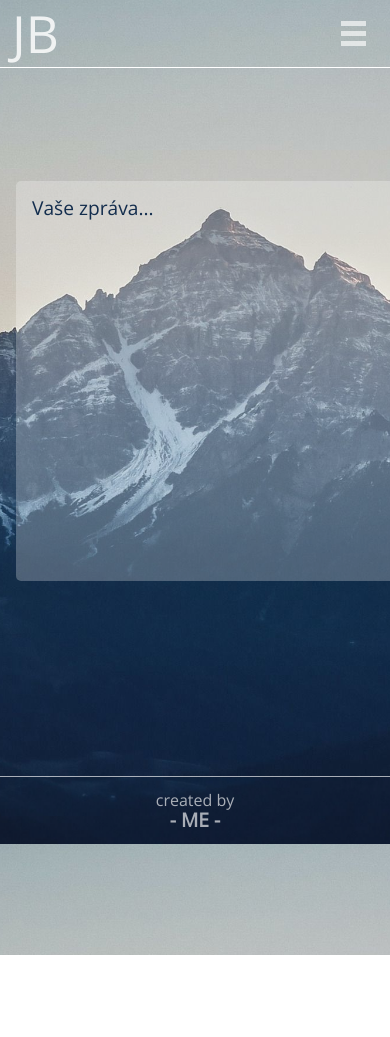
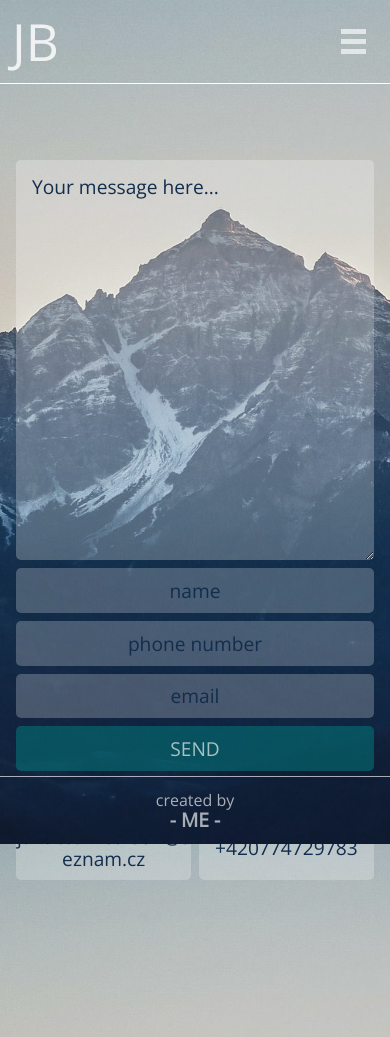
Before and after one commit to I-IAMBATMAN-N/PersonalWebPage, a plain HTML site: page CZE/contact.html in a window 390 px wide. Before the commit the page ends 955 px from the top, so only its background shows below. Drawn offline with Linux system fonts and the light colour scheme.

Commit message:
fixing contact.html, contact.css
fixing incorrect contact page coding causing wrong mobile responsivity

style.css, project.css
- changing heading color

contact.html
- deleting contactText <p> tag
     - adjusting contact.css accordingly

```diff
--- a/CZE/contact.html
+++ b/CZE/contact.html
@@ -43,27 +43,26 @@
             </div>
         </header>
         <!--==================================== CONTENT ==================================== -->
-        <div class="container contactPage">
-            <div class="contact-content">
+        <div class="container">
+            <div class="formContainer">
                 <form onsubmit="sendEmail(); reset();">
-                    <div class="textarea-content">
-                        <textarea name="textarea" id="textarea" cols="30" rows="20" placeholder="Vaše zpráva..." required></textarea>
+                    <textarea name="textarea" id="textarea" cols="30" rows="20" placeholder="Your message here..." required></textarea>
                     <div class="input-types">
-                                <input type="text" id="name" placeholder="jméno" required>
-                                <input type="tel" id="number" placeholder="telefonní číslo" required>
-                                <input type="email" id="email" placeholder="e-mail" required>
+                            <input type="text" id="name" placeholder="name" required>
+                            <input type="tel" id="number" placeholder="phone number" required>
+                            <input type="email" id="email" placeholder="email" required>
                     </div>
                     <button type="submit">Send</button>
                 </form>
+            </div>
             <div class="contact-links">
                 <div class="contactLink email">
                     <h3>e-mail</h3>
-                        <a href="mailto:jakub.briza.1992@seznam.cz"><p class="contactText">jakub.briza.1992@seznam.cz</p></a>
+                    <a href="mailto:jakub.briza.1992@seznam.cz">jakub.briza.1992@seznam.cz</a>
                 </div>
                 <div class="contactLink number">
-                        <h3>Telefonní číslo</h3>
-                        <a href="phone:+420774729783"><p class="contactText">+420774729783</p></a>
-                    </div>
+                    <h3>Phone</h3>
+                    <a href="tel:+420774729783">+420774729783</a>
                 </div>
             </div>
         </div>
--- a/contact.css
+++ b/contact.css
@@ -2,14 +2,39 @@
     color: #132D4D;
     opacity: 1;
 }
-.contact-content{
-    margin-top: 37rem;
+.formContainer{
+    width: 100%;
     display: flex;
     flex-direction: column;
     align-items: center;
     justify-content: center;
+}
+form{
     width: 100%;
-    position: absolute;
+    max-width: 700px;
+    display: flex;
+    flex-direction: column;
+    margin-left: auto;
+    margin-right: auto;
+}
+textarea{
+    width: 100%;
+    max-width: 700px;
+    height: 400px;
+    max-height: 1000px;
+    overflow: none;
+    padding: 1rem;
+    color: #132D4D;
+    background-color: rgba(255, 255, 255, 0.23);
+    font-size:120%;
+    border: none;
+    border-radius: 5px;
+    margin-left: auto;
+    margin-right: auto;
+    left: 0;
+    right: 0;
+    opacity: 0;
+    transition: 1s ease;
 }
 .input-types{
     display: flex;
@@ -19,6 +44,8 @@
     height: 4rem;
     width: 100%;
     max-width: 700px;
+    margin-left: auto;
+    margin-right: auto;
 }
 input{
     width: 32%;
@@ -31,96 +58,45 @@ input{
     background-color: rgba(255, 255, 255, 0.23);
     border-radius: 5px;
     color: #132D4D;
-    font-size: 1.2rem;
+    font-size:120%;
     opacity: 0;
     transition: 1s ease;
 }
 #name, #number, #email {
     text-align: center;
 }
-.contacts{
-    position: absolute;
-    display: flex;
-    flex-direction: row;
-    width: 100%;
-    margin-left: auto;
-    margin-right: auto;
-    left: 0;
-    right: 0;
-}
-form{
-    width: 100%;
-    margin-left: auto;
-    margin-right: auto;
-    left: 0;
-    right: 0;
-}
-.textarea-content{
-    width: 100%;
-    height: 100%;
-    max-width: 960px;
-    display: flex;
-    flex-direction: column;
-    justify-content: space-between;
-    align-items: center;
-    margin-top: -23rem;
-    margin-left: auto;
-    margin-right: auto;
-    left: 0;
-    right: 0;
-    color: white;
-}
-textarea{
-    overflow: none;
-    padding: 1rem;
-    color: #132D4D;
-    background-color: rgba(255, 255, 255, 0.23);
-    width: 100%;
-    height: 400px;
-    max-width: 700px;
-    max-height: 1000px;
-    font-size:1.2rem;
-    border: none;
-    border-radius: 5px;
-    margin-left: auto;
-    margin-right: auto;
-    left: 0;
-    right: 0;
-    opacity: 0;
-    transition: 1s ease;
-}
 button{
-    margin: 1.2rem;
+    margin: 0.5rem auto;
     color: rgba(255, 255, 255, 0.644);
     background-color: rgba(0, 128, 128, 0.5);
     box-shadow: none;
     border: none;
-    width: 73.5%;
+    width: 100%;
+    max-width: 700px;
     height: 3rem;
     border-radius: 5px;
     transition: 0.8s ease;
     text-transform: uppercase;
-    font-size: 1.2rem;
+    font-size:120%;
     margin-left: auto;
     margin-right: auto;
-    left: 0;
-    right: 0;
     opacity: 0;
     transition: 1s ease;
+    margin-top: 1rem;
 }
 button:hover{
     cursor: pointer;
 }
 .contact-links{
+    width: 100%;
+    max-width: 700px;
     display: flex;
     flex-direction: row;
     justify-content: space-between;
-    width: 100%;
-    max-width: 700px;
+    align-items: center;
+    margin-top: 1rem;
     margin-left: auto;
     margin-right: auto;
-    left: 0;
-    right: 0;
 }
 .contactLink{
     display: flex;
@@ -140,19 +116,21 @@ button:hover{
     flex-direction: row;
     justify-content: center;
     align-items: center;
-    font-size: 1.5rem;
+    font-size: 150%;
     margin: 0;
     color: #132D4D;
     border-bottom: dotted 1px #132D4D;
 }
 .contactLink a{
+    height: 100%;
     width: 100%;
-    height: 100%;
+    display: flex;
+    flex-direction: column;
+    justify-content: center;
+    text-align: center;
+    margin-left: auto;
+    margin-right: auto;
     font-size: 1.2rem;
-    display: flex;
-    flex-direction: row;
-    justify-content: center;
-    align-items: center;
     color: #132D4D;
 }
 .contactLink a:hover{
@@ -170,17 +148,16 @@ button:hover{
     opacity: 0%;
 }
 @media(max-width:992px){
+    .contact-content{
+        margin-top: 23rem;
+    }
     form{
         width: 100%;
-        position: absolute;
         display: flex;
         flex-direction: column;
         justify-content: space-evenly;
-
         margin-left: auto;
         margin-right: auto;
-        left: 0;
-        right: 0;
 
     }
     .input-types{
@@ -189,49 +166,24 @@ button:hover{
         align-items: center;
         justify-content: center;
         width: 100%;
+        max-width: 700px;
         height: 25%;
+        margin-left: auto;
+        margin-right: auto
     }
     input{
         width: 100%;
-        height: 3rem;
+        height: 2.8rem;
         align-items: center;
         text-align: center;
         padding: 0.25rem;
         border: none;
-    }
-    .contacts{
-        position: absolute;
-        display: flex;
-        flex-direction: row;
-        width: 100%;
-
-        margin-left: auto;
-        margin-right: auto;
-        left: 0;
-        right: 0;
-
-    }
-    .textarea-content{
-        width: 100%;
-        height: 100%;
-        max-width: 960px;
-        display: flex;
-        flex-direction: column;
-        justify-content: space-between;
-        align-items: center;
-
-        margin-left: auto;
-        margin-right: auto;
-        left: 0;
-        right: 0;
-
+        margin-top: 0.5rem;
     }
     textarea{
         width: 100%;
+        max-width: 700px;
         height: 400px;
-        max-width: 700px;
-        max-height: 1000px;
-        font-size:1.2rem;
         color: #132D4D;
         border: none;
         border-radius: 5px;
@@ -240,7 +192,6 @@ button:hover{
         margin-right: auto;
         left: 0;
         right: 0;
-
     }
     button{
         max-width: 700px;
@@ -248,22 +199,27 @@ button:hover{
         background-color: rgba(0, 128, 128, 0.5);
         border-radius: 5px;
         box-shadow: none;
-        height: 3rem;
+        height: 2.8rem;
         width: 100%;
-        transition: 0.8s ease;
+        border-radius: 5px;
         text-transform: uppercase;
-
         margin-left: auto;
         margin-right: auto;
-        left: 0;
-        right: 0;
-
-        border-radius: 5px;
+        margin-top: 0.5rem;
+        transition: 0.8s ease;
     }
     .contact-links{
-        display: flex;
-        flex-direction: row;
-        justify-content: space-between;
+        width: 100%;
+        height: 5.6rem;
+        margin-top: 0.5rem;
+    }
+    .contactLink a{
+        margin-left: auto;
+        margin-right: auto;
+        text-align: center;
+        font-size: 1.2rem;
+        color: #132D4D;
+        word-wrap: break-word;
     }
     .icon{
         width:73px;
--- a/script.js
+++ b/script.js
@@ -27,7 +27,7 @@ let viewDescriptions = document.querySelectorAll('.viewDescription');
 let inputs = document.querySelectorAll('input');
 const contactLinks = document.querySelectorAll('.contactLink');
 
-if(window.width > 992){
+if(screen.width > 992){
     /*=============================PROJECTS-PAGE functions=============================*/
     /*PROJECT-VIEWS hover functions*/
     /*showing view descipritons on PROJECT page after hovering PROJECT-VIEW*/
@@ -85,10 +85,10 @@ else{
     for(let i = 0; i < views.length; i++){
         views[i].style.opacity = "100%";
     }
-    for(let i = 0; i < views.length; i++){
+    for(let i = 0; i < inputs.length; i++){
         inputs[i].style.opacity = "100%";
     }
-    for(let i = 0; i < views.length; i++){
+    for(let i = 0; i < contactLinks.length; i++){
         contactLinks[i].style.opacity = "100%";
     }
     document.querySelector('textarea').style.opacity = "100%";
--- a/style.css
+++ b/style.css
@@ -36,11 +36,8 @@ body::-webkit-scrollbar {
 }
 .container{
     width: 100%;
-    height:fit-content;
     max-width: 992px;
-    padding-top: 10rem;
-    padding-left: 1rem;
-    padding-right: 1rem;
+    padding: 10rem 1rem;
     position: absolute;
     margin-left: auto;
     margin-right: auto;
@@ -67,8 +64,10 @@ body::-webkit-scrollbar {
     display: flex;
     flex-direction: row;
     align-items: center;
-    justify-content: space-between;
+    justify-content: space-evenly;
     text-align: center;
+    margin-left: auto;
+    margin-right: auto;
 }
 .languageChoice{
     width: 46%;
@@ -79,12 +78,11 @@ body::-webkit-scrollbar {
     justify-content: center;
     align-items: center;
     background-color: rgba(255, 255, 255, 0.466);
-    font-size: 180%;
+    font-size: 1.8rem;
     border-radius: 7px;
     color: #132D4D;
     transition: 1s ease;
 }
-
 .filler{
     width: 100%;
     max-width: 992px;
@@ -173,7 +171,7 @@ a{
     border-radius: 5px;
     color: rgba(255, 255, 255, 0.822);
     transition: 0.6s ease;
-    font-size: 1.12rem;
+    font-size: 112%;
 }
 .nav-item:hover{
     color: #132D4D;
@@ -203,7 +201,7 @@ a{
     align-items: center;
 }
 .JB{
-    font-size: 3.2rem;
+    font-size: 320%;
     padding: 0 7%;
     color: rgba(255, 255, 255, 0.822);
 }
@@ -221,7 +219,7 @@ a{
     padding-bottom: 1rem;
 }
 .first-name{
-    font-size: 1rem;
+    font-size: 100%;
     margin-top: 1rem;
     text-align: left;
     color: rgba(255, 255, 255, 0.822);
@@ -231,9 +229,10 @@ a{
 }
 .surname{
     text-transform: uppercase;
-    font-size: 1.4rem;
+    font-size: 140%;
     font-weight: bold;
 }
+/*=======================CONTENT/*=======================*/
 .home{
     max-width: 960px;
     margin-left: auto;
@@ -253,11 +252,9 @@ a{
     text-align: left;
     transition: 2s;
 }
-.homeText > p{
-
-}
 .homeText > h1{
-    color: rgba(0, 128, 128, 0.644);
+    color: #132D4D;
+    opacity: 64%;
 }
 .profile-picture{
     margin: 0 2rem;
@@ -286,7 +283,8 @@ a{
 }
 .about-text > h1{
     text-align: left;
-    color: rgba(0, 128, 128, 0.644);
+    color: #132D4D;
+    opacity: 64%;
 }
 footer{
     width: 100%;
@@ -328,12 +326,11 @@ footer{
     font-size: 75%;
 }
 .footer-upper{
-    font-size: 1.2rem;
+    font-size: 120%;
     font-weight: bold;
 }
 .activated{
     padding: 0;
-    /* padding-top: 3rem; */
     background-color: rgba(255, 255, 255, 0.466);
     color: white;
 }
@@ -355,7 +352,21 @@ footer{
     body::-webkit-scrollbar {
         display: none;
     }
+    .languageChoices{
+        width: 100%;
+        max-width: 700px;
+        height: 500px;
+    }
+    .languageChoice{
+        width: 46%;
+        height: 73px;
+        font-size: 1.8rem;
+        border-radius: 7px;
+        color: #132D4D;
+        transition: 1s ease;
+    }
     header{
+        height: 10%;
         position: fixed;
         display: block;
         padding: 1% 0;
@@ -387,14 +398,12 @@ footer{
         height: 50%;
         width: 100%;
         position: fixed;
+        margin-top: 42rem;
         display: flex;
         flex-direction: column;
         align-items: center;
-        margin-top: 755px;
         left: -100%;
-        background-color: rgba(255, 255, 255, 0);
         transition: 0.4s;
-        border-bottom: 1px solid rgba(255, 255, 255, 0.644);
     }
     .nav-item{
         height: 23%;
@@ -403,9 +412,6 @@ footer{
         justify-content: center;
         align-items: center;
         padding: 0;
-    }
-    .nav-item:hover{
-        padding-top: 0;
     }
     .nav-item > a:hover{
         color: rgba(255, 255, 255, 0.822);
```
Also changed, not shown: CZE/projects.html (+5 -6 lines), EN/contact.html (+5 -6 lines), EN/projects.html (+6 -7 lines), projects.css (+19 -36 lines). Lines whose indentation alone changed are shown as unchanged.
